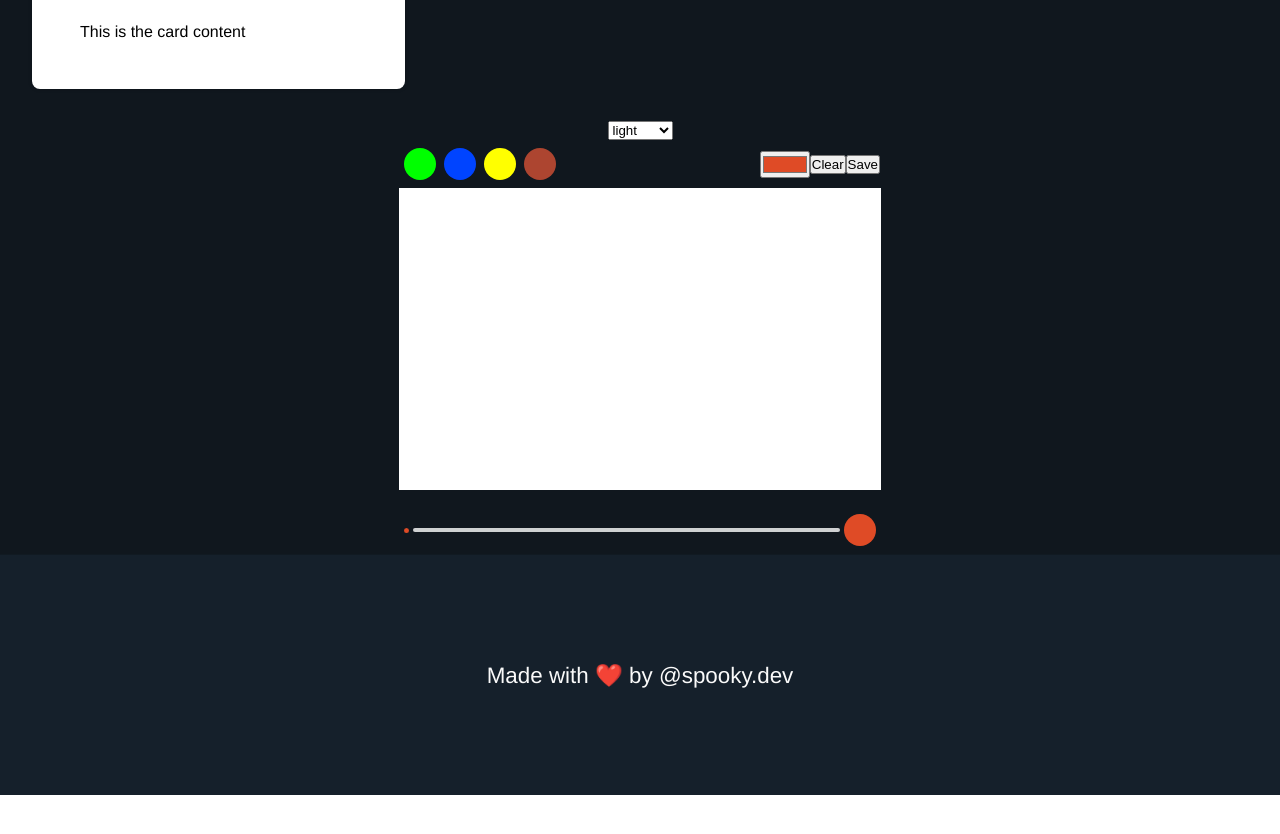
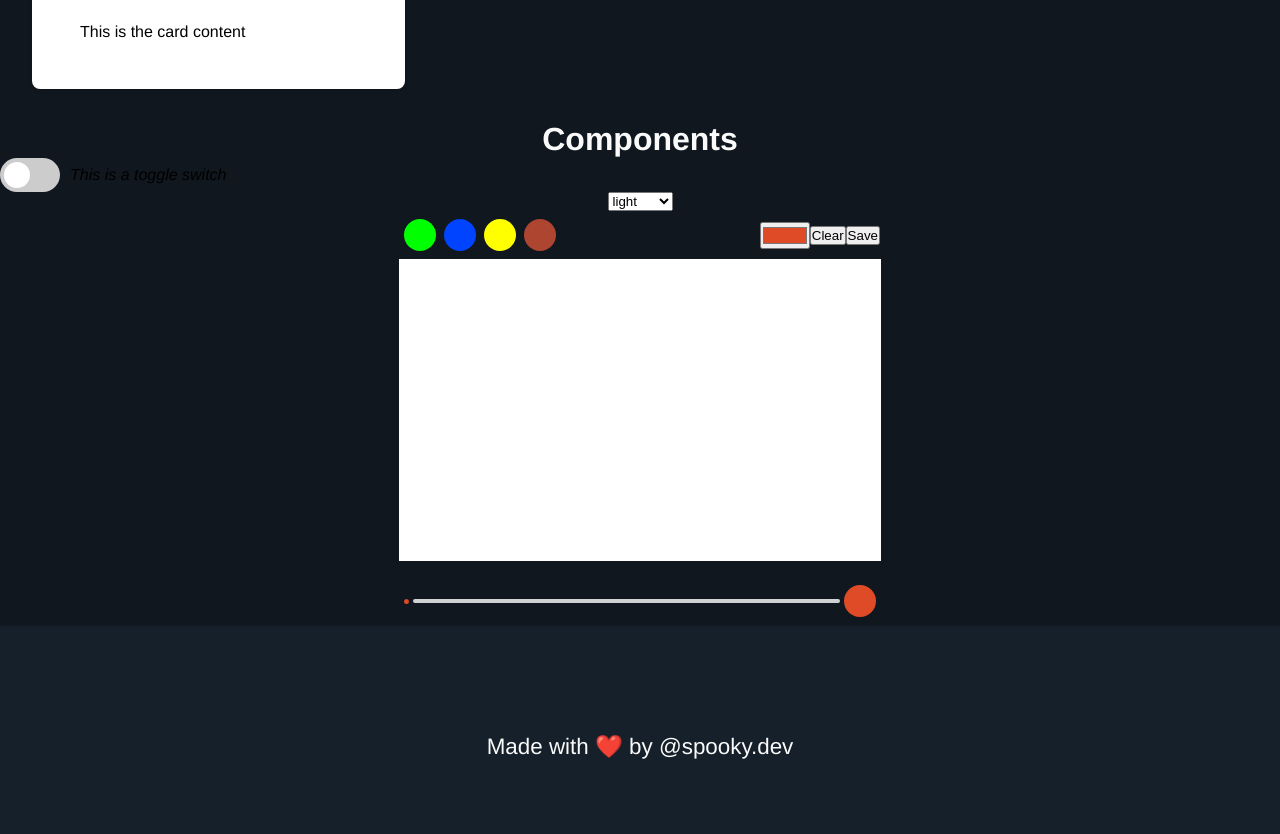
Before and after one commit to pablo-moreno/vue-base, a Vue app: page / in a window 1280 px wide. Shown: the part 1080-1914 px from the top of the page. Before the commit the page ends 1875 px from the top, so only its background shows below. Built offline with nearby package versions, Linux system fonts and the light colour scheme; a web font is replaced by a local one.

Commit message:
Created ToggleSwitch component

```diff
--- a/src/components/Collapsable.vue
+++ b/src/components/Collapsable.vue
@@ -61,6 +61,7 @@ export default {
     transition: display 0.25s ease;
     display: flex;
     flex-direction: column;
+    transition: display .5s ease;
 
     a {
       width: 100%;
--- a/src/components/GridLayout.vue
+++ b/src/components/GridLayout.vue
@@ -1,7 +1,6 @@
 <template>
 <div class="grid-layout">
   <slot>
-
 
   </slot>
 </div>
--- /dev/null
+++ b/src/components/ToggleSwitch.vue
@@ -0,0 +1,90 @@
+<template>
+  <div class="theme-switch-wrapper">
+    <label class="theme-switch" for="checkbox">
+      <input type="checkbox" id="checkbox" v-model="checked" @input="onCheck" />
+      <div class="slider round"></div>
+    </label>
+    <em>{{ title }}</em>
+  </div>
+</template>
+
+<script>
+export default {
+  props: {
+    title: {
+      type: String,
+      default: ''
+    }
+  },
+  data() {
+    return {
+      checked: false
+    }
+  },
+  methods: {
+    onCheck(e) {
+      this.$emit('input', e.target.checked)
+    }
+  }
+}
+</script>
+
+<style lang="scss" scoped>
+.theme-switch-wrapper {
+  display: flex;
+  align-items: center;
+
+  em {
+    margin-left: 10px;
+    font-size: 1rem;
+  }
+}
+.theme-switch {
+  display: inline-block;
+  height: 34px;
+  position: relative;
+  width: 60px;
+}
+
+.theme-switch input {
+  display:none;
+}
+
+.slider {
+  background-color: #ccc;
+  bottom: 0;
+  cursor: pointer;
+  left: 0;
+  position: absolute;
+  right: 0;
+  top: 0;
+  transition: .4s;
+}
+
+.slider:before {
+  background-color: #fff;
+  bottom: 4px;
+  content: "";
+  height: 26px;
+  left: 4px;
+  position: absolute;
+  transition: .4s;
+  width: 26px;
+}
+
+input:checked + .slider {
+  background-color: #7d66bb;
+}
+
+input:checked + .slider:before {
+  transform: translateX(26px);
+}
+
+.slider.round {
+  border-radius: 34px;
+}
+
+.slider.round:before {
+  border-radius: 50%;
+}
+</style>
--- a/src/components/index.js
+++ b/src/components/index.js
@@ -15,6 +15,7 @@ import _Sidebar from './Sidebar'
 import _SidebarContent from './SidebarContent'
 import _SidebarHeader from './SidebarHeader'
 import _Slider from './Slider'
+import _ToggleSwitch from './ToggleSwitch'
 import _ThemePicker from './ThemePicker'
 
 export const Arrow = _Arrow
@@ -34,4 +35,5 @@ export const Sidebar = _Sidebar
 export const SidebarContent = _SidebarContent
 export const SidebarHeader = _SidebarHeader
 export const Slider = _Slider
+export const ToggleSwitch = _ToggleSwitch
 export const ThemePicker = _ThemePicker
--- a/src/views/Home.vue
+++ b/src/views/Home.vue
@@ -17,7 +17,7 @@
             <footer></footer>
           </post-it>
 
-          <post-it  :background-color="theme.postItYellow">
+          <post-it :background-color="theme.postItYellow">
             <header class="post-it-header">
               <img src="" alt="" sizes="" srcset="">
             </header>
@@ -53,20 +53,25 @@
                 Lorem ipsum dolor sit, amet consectetur adipisicing elit. Nulla, delectus ad beatae distinctio quaerat suscipit consequuntur numquam consequatur natus sequi temporibus quis quasi labore excepturi necessitatibus, voluptatem provident laboriosam expedita?
               </section>
             </div>
-            <footer></footer>
+            <footer>
+            </footer>
           </post-it>
 
         </grid-layout>
         <h1 :style="{'color': theme.primaryText}">Cards</h1>
         <grid-layout>
-
           <card title="Card 1">
             <div>
               This is the card content
             </div>
           </card>
-
         </grid-layout>
+        <h1 :style="{'color': theme.primaryText}">
+          Components
+        </h1>
+        <section>
+          <toggle-switch title="This is a toggle switch" />
+        </section>
 
         <theme-picker :themes="themes" />
 
@@ -95,11 +100,12 @@ import {
   SidebarContent,
   SidebarHeader,
   ThemePicker,
+  ToggleSwitch,
 } from '@/components'
 import themes from '@/themes'
 
 export default {
-  name: "home",
+  name: 'home',
   data() {
     return {
       showSidebar: false,
@@ -119,6 +125,7 @@ export default {
     MainContent,
     Paint,
     PostIt,
+    ToggleSwitch,
     ThemePicker,
     VueFooter,
   }
```
